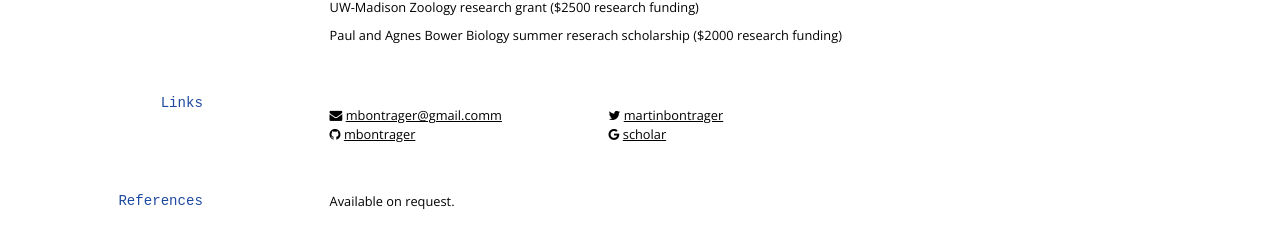
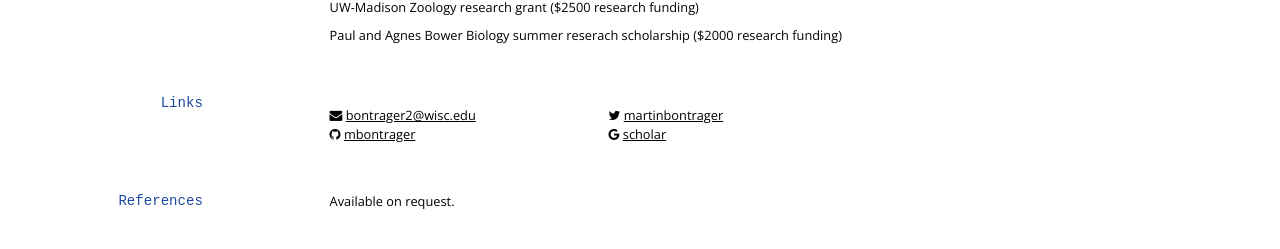
Before and after one commit to mbontrager/mbontrager.github.io, a Jekyll site: the page cv/index.html, which Jekyll copies as it is, in a window 1280 px wide and 900 px high, scrolled down 1521 px. Shown: the part 574-823 px from the top of the window. Built offline with Jekyll 4.4.1, drawn with Linux system fonts in a browser that asks for light colours; nearby versions of some CDN libraries; some of the changed text lies outside the part shown.

Commit message:
Email change

```diff
--- a/cv/index.html
+++ b/cv/index.html
@@ -17,7 +17,7 @@
 <p>Genetics PhD, Teacher, and Evolutionary Biologist</p>
 
 <div id="webaddress">
-<a href="mailto:mbontrager@gmail.com">mbontrager@gmail.com</a>
+<a href="mailto:bontrager2@wisc.edu">bontrager2@wisc.edu</a>
 |
 <i class="fa fa-github"></i> <a href="http://github.com/mbontrager">mbontrager</a>
 |
@@ -30,69 +30,69 @@
 
 <h2 id="education">Education</h2>
 
-<p><code>2011-15</code>
+<p><code class="highlighter-rouge">2011-15</code>
 <strong>University of Wisconsin - Madison</strong> Genetics PhD (supervisor: Carol Lee)</p>
 
-<p><code>2009-11</code>
+<p><code class="highlighter-rouge">2009-11</code>
 <strong>SUNY Brockport</strong> BSc Biology (<em>Summa Cum Laude</em>)</p>
 
-<p><code>2001-03</code>
+<p><code class="highlighter-rouge">2001-03</code>
 <strong>Finger Lakes Community College</strong> AS General Studies</p>
 
 <h2 id="teaching">Teaching</h2>
 
 <h3 id="ta">TA</h3>
 
-<p><code>2013</code>
+<p><code class="highlighter-rouge">2013</code>
 GEN 466 Genetics</p>
 
-<p><code>2015</code>
+<p><code class="highlighter-rouge">2015</code>
 Bio 100 Exploring Biology</p>
 
 <h3 id="lecturer">Lecturer</h3>
 
-<p><code>2015</code>
+<p><code class="highlighter-rouge">2015</code>
 Bio 100 Exploring Biology</p>
 
 <h3 id="undergraduate-mentorship">Undergraduate Mentorship</h3>
 
-<p><code>2012-15</code>
+<p><code class="highlighter-rouge">2012-15</code>
 Joe Connolly and Khamsai Vang <em>Culture-based Isolation of Microbial Symbionts from Copepod Hosts</em></p>
 
 <p>Sonya Loberger <em>Detecting Signatures of Selection using Pooled Population Genomics</em></p>
 
 <h3 id="hhmi-teaching-fellowship">HHMI Teaching Fellowship</h3>
 
-<p><code>2015</code>
+<p><code class="highlighter-rouge">2015</code>
 I received training in pedagogical methods and active-learning strategies, then developed a team-taught introductory Biology course with my cohort which we taught to Freshmen students. Part of the aim of this fellowship was to aid in the retention of minority and underpriveledged students.</p>
 
 <h3 id="teaching-evolution-online-course">Teaching Evolution online course</h3>
 
-<p><code>2014-15</code>
+<p><code class="highlighter-rouge">2014-15</code>
 I developed modules for an online teacher-training course for middle and high school teachers. The goal of the online modules was to provide teachers with access to good materials and lesson plans about Evolutionary Biology.</p>
 
 <h2 id="presentations">Presentations</h2>
 
 <h3 id="talks">Talks</h3>
 
-<p><code>2015</code>
+<p><code class="highlighter-rouge">2015</code>
 Along for the Ride: A Copepod Microbiome across Habitat Invasions (<em>UW Genetics Summer Colloquium Series</em>, Madison, WI)</p>
 
 <p>Copepods as Reservoirs for <em>Flavobacterium</em> and other Fish Pathogens (<em>NOAA SeaGrant</em>, Madison, WI)</p>
 
-<p><code>2014</code>
+<p><code class="highlighter-rouge">2014</code>
 Statistical Tests of Primate Common Ancestry (<em>Evolution Seminar Series</em>, Madison, WI)</p>
 
 <p>Taxonomic Diversity in the Microbiome of an Invasive Copepod (<em>UW Genetics Summer Colloquium Series</em>, Madison, WI)</p>
 
-<p><code>2011</code>
+<p><code class="highlighter-rouge">2011</code>
 Density and Seagrass Preference of the Marine Gastropod Cerithium litteratum in Relation to Current and Wave Action (<em>SUNY Brockport Scholar’s Day</em>, Brockport, NY)</p>
 
 <p>Identification of Rad52 Protein Isoforms via Site-Directed Mutagenesis (<em>SUNY Brockport Scholar’s Day</em>, Brockport, NY)</p>
 
 <h3 id="posters">Posters</h3>
 
-<p><code>2011</code>
+<p><code class="highlighter-rouge">2011</code>
 The Role of RAD52 in Mitochondrial Genome Stability (<em>SUNY Brockport Summer Research Session</em>, Brockport, NY)</p>
 
 <p>The Role of RAD52 in Mitochondrial Genome Stability (<em>Rochester Academy of Sciences Meeting</em>, Ithaca, NY)</p>
@@ -101,7 +101,7 @@ The Role of RAD52 in Mitochondrial Genome Stability (<em>SUNY Brockport Summer R
 
 <!-- ### Journals -->
 
-<p><code>2015</code></p>
+<p><code class="highlighter-rouge">2015</code></p>
 
 <p><strong>Bontrager, Martin</strong> B. Larget, C. Ane, and D. Baum. Statistical Evidence for Common Ancestry: Testing for Signal in Silent Sites. <em>(Submitted)</em></p>
 
@@ -109,13 +109,13 @@ The Role of RAD52 in Mitochondrial Genome Stability (<em>SUNY Brockport Summer R
 
 <p>Baum, Davide, C. Ane, B. Larget, C. Solis-Lemus, L.S.T. Ho, P. Boone, C. Drummond, <strong>M. Bontrager</strong>, S. Hunter, and D. Baum. S atistical evidence for common ancestry: Application to Primates. (<em>Submitted</em>)</p>
 
-<p><code>2014</code></p>
+<p><code class="highlighter-rouge">2014</code></p>
 
 <p>Almeida, Pedro, C. Goncalves, S. Teixeira, D. Libkind, <strong>M. Bontrager</strong>, I. Masneuf-Pomarede, W. Albertin, P. Durrens, D. Sherman, P. Marullo, C.T. Hittinger, P. Goncalves, J.P. Sampaio. A Gondwanan Imprint on the Global Diversity and Domestication of the Wine and Cider Yeast Saccharomyces uvarum. <em>Nature Communications</em> Vol 5. June 2014</p>
 
 <h3 id="media">Media</h3>
 
-<p><code>2015</code> <em>Morgridge Institute for Research</em>: <a href="https://morgridge.org/newsarticle/microbial-communities-may-inform-understanding-of-rapid-evolution/">Microbial communities may inform understanding of rapid evolution</a></p>
+<p><code class="highlighter-rouge">2015</code> <em>Morgridge Institute for Research</em>: <a href="https://morgridge.org/newsarticle/microbial-communities-may-inform-understanding-of-rapid-evolution/">Microbial communities may inform understanding of rapid evolution</a></p>
 
 <h2 id="technical-skills">Technical skills</h2>
 
@@ -140,22 +140,22 @@ The Role of RAD52 in Mitochondrial Genome Stability (<em>SUNY Brockport Summer R
 
 <h3 id="evolution-coordinating-committee">Evolution Coordinating Committee</h3>
 
-<p><code>2013-15</code>
+<p><code class="highlighter-rouge">2013-15</code>
 I am a member of the Evolution Coordinating Committee for the JF Crow Institute for the study of Evolution at UW-Madision. I am involved in the development of a graduate program in Evolution, as well as in many outreach and teaching activities.</p>
 
 <h3 id="evolution-seminar-series">Evolution Seminar Series</h3>
 
-<p><code>2013-15</code>
+<p><code class="highlighter-rouge">2013-15</code>
 I organize and run the UW-Madison Evolution Seminar Series by inviting all associated speakers and writing grants for funding visiting speakers.</p>
 
 <h3 id="momiee">MoMiEE</h3>
 
-<p><code>2014-15</code>
+<p><code class="highlighter-rouge">2014-15</code>
 I co-founded a group meeting of microbial ecologists and computational biologists on campus which meets monthly to talk about methods in microbial ecology and evolution.</p>
 
 <h3 id="evolution-journal-club">Evolution Journal Club</h3>
 
-<p><code>2014-15</code>
+<p><code class="highlighter-rouge">2014-15</code>
 I founded and help run a weekly evolution journal club for graduate students and post-docs.</p>
 
 <h2 id="awards">Awards</h2>
@@ -173,7 +173,7 @@ I founded and help run a weekly evolution journal club for graduate students and
 <h2 id="links">Links</h2>
 
 <ul>
-  <li><i class="fa fa-envelope"></i> <a href="mailto:mbontrager@gmail.com">mbontrager@gmail.comm</a><br /></li>
+  <li><i class="fa fa-envelope"></i> <a href="mailto:bontrager2@wisc.edu">bontrager2@wisc.edu</a><br /></li>
   <li><i class="fa fa-github"></i> <a href="http://github.com/mbontrager">mbontrager</a><br /></li>
   <li><i class="fa fa-twitter"></i> <a href="http://twitter.com/martinbontrager">martinbontrager</a><br /></li>
   <li><i class="fa fa-google"></i> <a href="https://scholar.google.com/citations?hl=en&amp;user=8vpxlWsAAAAJ">scholar</a></li>
```
